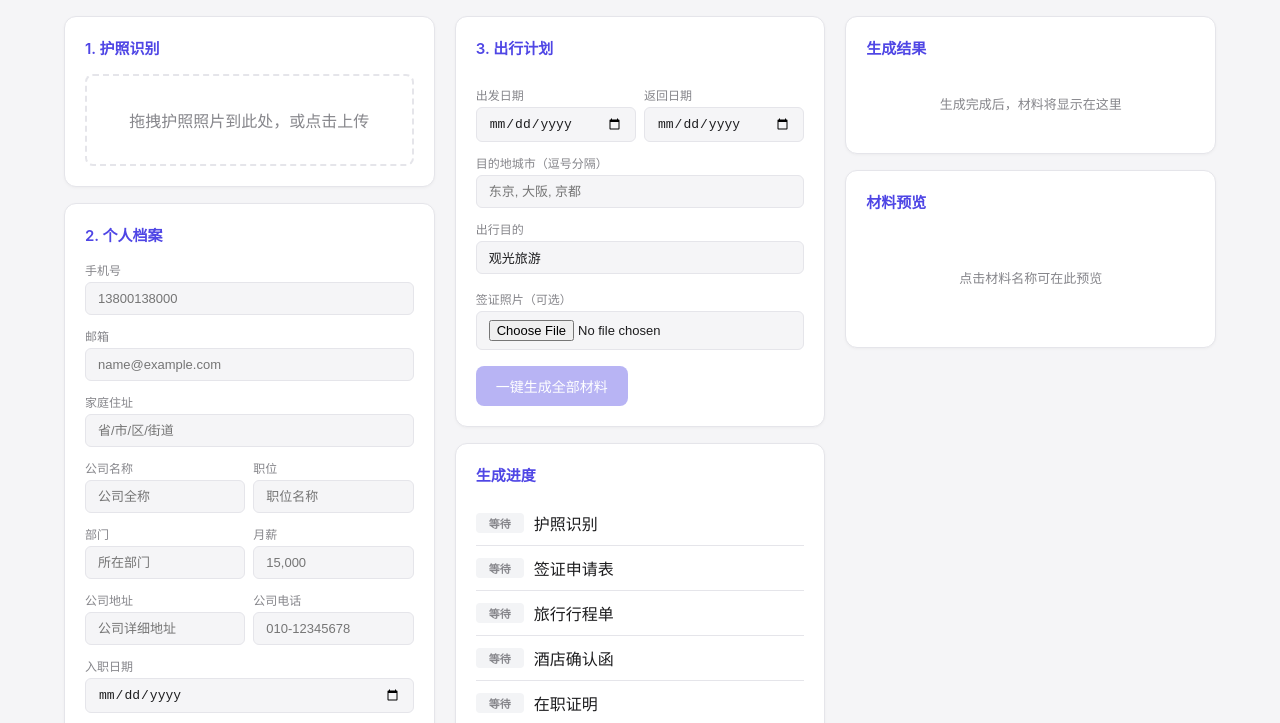
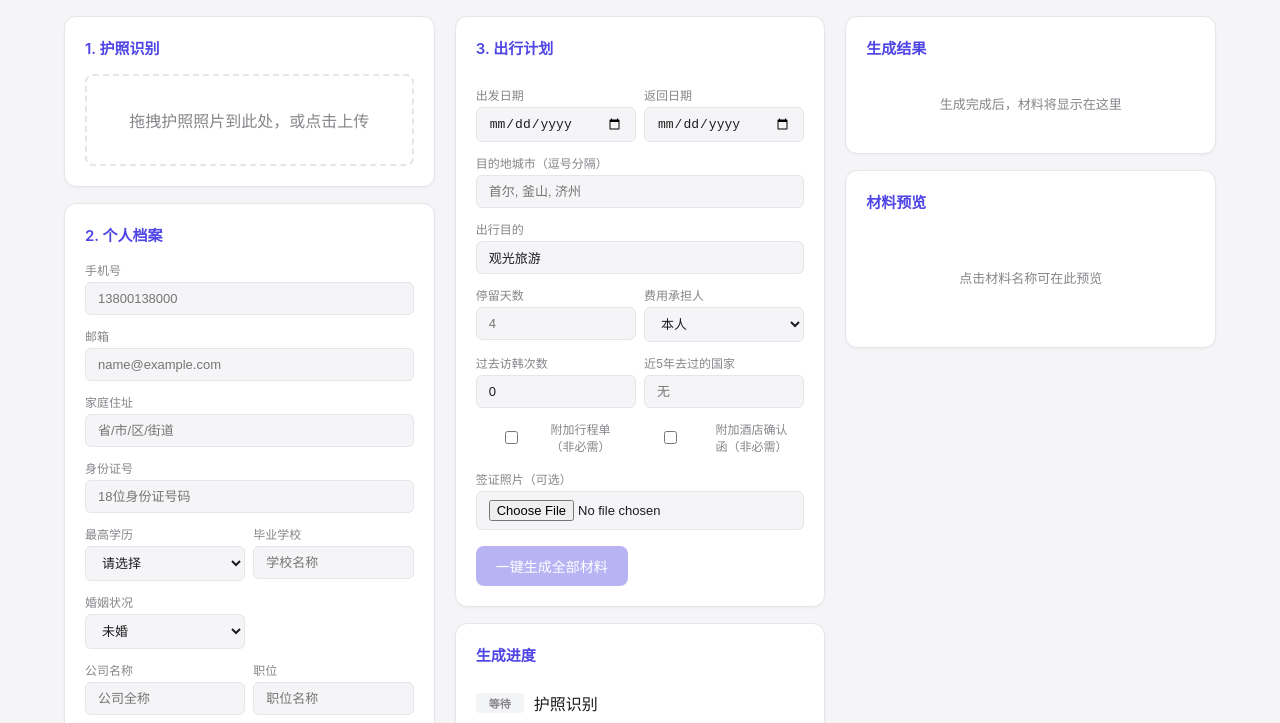
Before and after one commit to wblyy/visabot, a website: page index.html in a window 1280 px wide. Shown: the part 69-792 px from the top of the page. Drawn offline with nearby package versions, Linux system fonts and the light colour scheme; no server answers.

Commit message:
v0.2: switch to Korea C-3-9 visa, add ID/education/spouse/travel fields

```diff
--- a/index.html
+++ b/index.html
@@ -3,7 +3,7 @@
 <head>
 <meta charset="UTF-8">
 <meta name="viewport" content="width=device-width, initial-scale=1.0">
-<title>VisaBot - 日本签证材料生成器</title>
+<title>VisaBot - 韩国签证材料生成器</title>
 <script defer src="https://cdn.jsdelivr.net/npm/alpinejs@3.x.x/dist/cdn.min.js"></script>
 <style>
   :root {
@@ -74,7 +74,7 @@
 <div class="container" x-data="visabot()">
   <header>
     <h1>VisaBot</h1>
-    <span>v0.1 -- 日本签证材料自动生成</span>
+    <span>v0.2 -- 韩国签证材料自动生成</span>
     <template x-if="apiBase">
       <span style="margin-left:auto;font-size:11px;color:var(--success);background:rgba(22,163,74,0.08);padding:3px 8px;border-radius:4px;">
         API: <span x-text="apiBase.replace(/https?:\/\//, '').substring(0, 30)"></span>
@@ -125,6 +125,40 @@
         <input x-model="profile.email" placeholder="name@example.com">
         <label>家庭住址</label>
         <input x-model="profile.address" placeholder="省/市/区/街道">
+        <label>身份证号</label>
+        <input x-model="profile.idCardNo" placeholder="18位身份证号码">
+        <div class="two-col">
+          <div>
+            <label>最高学历</label>
+            <select x-model="profile.education">
+              <option value="">请选择</option>
+              <option value="高中">高中</option>
+              <option value="大专">大专</option>
+              <option value="本科">本科</option>
+              <option value="硕士">硕士</option>
+              <option value="博士">博士</option>
+            </select>
+          </div>
+          <div><label>毕业学校</label><input x-model="profile.educationSchool" placeholder="学校名称"></div>
+        </div>
+        <div class="two-col">
+          <div>
+            <label>婚姻状况</label>
+            <select x-model="profile.maritalStatus">
+              <option value="未婚">未婚</option>
+              <option value="已婚">已婚</option>
+              <option value="离异">离异</option>
+              <option value="丧偶">丧偶</option>
+            </select>
+          </div>
+          <div x-show="profile.maritalStatus === '已婚'"><label>配偶姓名</label><input x-model="profile.spouseName" placeholder="配偶中文姓名"></div>
+        </div>
+        <template x-if="profile.maritalStatus === '已婚'">
+          <div class="two-col">
+            <div><label>配偶出生日期</label><input type="date" x-model="profile.spouseDob"></div>
+            <div><label>配偶电话</label><input x-model="profile.spousePhone" placeholder="手机号"></div>
+          </div>
+        </template>
         <div class="two-col">
           <div><label>公司名称</label><input x-model="profile.employer" placeholder="公司全称"></div>
           <div><label>职位</label><input x-model="profile.position" placeholder="职位名称"></div>
@@ -152,9 +186,33 @@
           <div><label>返回日期</label><input type="date" x-model="intent.endDate"></div>
         </div>
         <label>目的地城市（逗号分隔）</label>
-        <input x-model="citiesStr" placeholder="东京, 大阪, 京都">
+        <input x-model="citiesStr" placeholder="首尔, 釜山, 济州">
         <label>出行目的</label>
         <input x-model="intent.purpose" placeholder="观光旅游">
+        <div class="two-col">
+          <div><label>停留天数</label><input type="number" x-model="intent.stayDays" placeholder="4"></div>
+          <div>
+            <label>费用承担人</label>
+            <select x-model="intent.costBearer">
+              <option value="本人">本人</option>
+              <option value="公司">公司</option>
+              <option value="其他">其他</option>
+            </select>
+          </div>
+        </div>
+        <div class="two-col">
+          <div><label>过去访韩次数</label><input type="number" x-model="intent.priorVisitsToKorea" placeholder="0"></div>
+          <div><label>近5年去过的国家</label><input x-model="intent.recentCountries" placeholder="无"></div>
+        </div>
+
+        <div style="margin-top:12px;display:flex;gap:16px;font-size:13px;">
+          <label style="margin:0;display:flex;align-items:center;gap:4px;cursor:pointer;">
+            <input type="checkbox" x-model="intent.generateItinerary"> 附加行程单（非必需）
+          </label>
+          <label style="margin:0;display:flex;align-items:center;gap:4px;cursor:pointer;">
+            <input type="checkbox" x-model="intent.generateHotel"> 附加酒店确认函（非必需）
+          </label>
+        </div>
 
         <label style="margin-top:16px">签证照片（可选）</label>
         <input type="file" x-ref="photoInput" accept="image/*" style="display:block">
@@ -329,13 +387,17 @@ function visabot() {
     dragover: false,
     profile: {
       nameCN: '', nameEN: '', phone: '', email: '', address: '',
-      maritalStatus: '未婚',
+      idCardNo: '', maritalStatus: '未婚',
+      education: '', educationSchool: '',
+      spouseName: '', spouseDob: '', spouseNationality: 'CHN', spousePhone: '',
       employer: '', employerEN: '', position: '', positionEN: '',
       department: '', monthlySalary: '', employerAddress: '', employerPhone: '',
       employmentStartDate: '',
       emergencyContact: { name: '', relationship: '', phone: '' },
     },
-    intent: { startDate: '', endDate: '', cities: [], purpose: '观光旅游' },
+    intent: { startDate: '', endDate: '', cities: [], purpose: '观光旅游',
+      stayDays: '', costBearer: '本人', priorVisitsToKorea: 0, recentCountries: '',
+      generateItinerary: false, generateHotel: false },
     citiesStr: '',
     generating: false,
     materials: null,
@@ -355,8 +417,8 @@ function visabot() {
       const labels = {
         'ocr': '护照识别',
         'visa-form': '签证申请表',
-        'itinerary': '旅行行程单',
-        'hotel': '酒店确认函',
+        'itinerary': '旅行行程单（可选）',
+        'hotel': '酒店确认函（可选）',
         'employment': '在职证明',
         'photo': '签证照片',
       };
```
